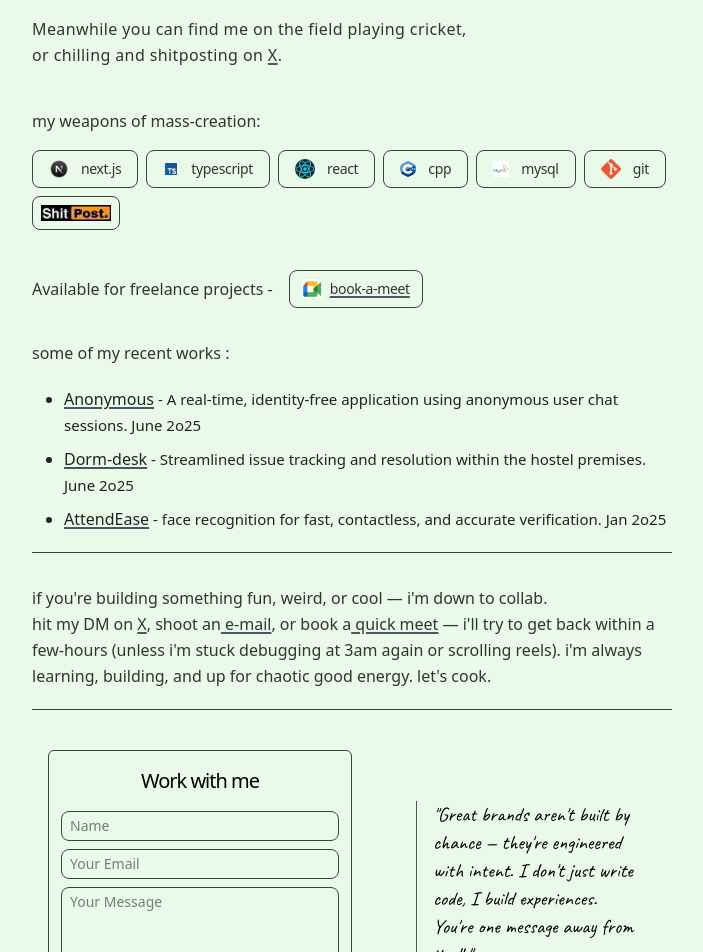
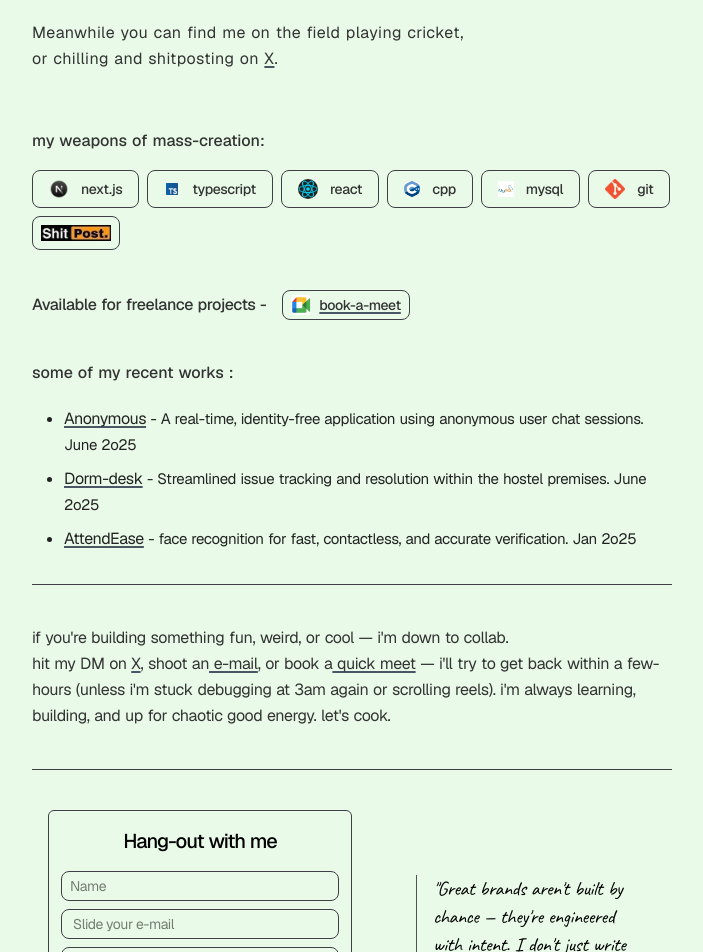
Before and after one commit to Rival-05/Portfolio, a Next.js app: page / in a window 1280 px wide. Shown: the part 340-1292 px from the top of the page, without its empty margins (288-991 px from the left). Built offline with nearby package versions, Linux system fonts and the light colour scheme.

Commit message:
Minor Fixes and adjustments.

```diff
--- a/src/app/globals.css
+++ b/src/app/globals.css
@@ -20,7 +20,7 @@
 }
 
 .underlining-links{
-  @apply underline underline-offset-2 decoration-gray-600 transition-all duration-200 hover:decoration-gray-400 cursor-pointer decoration-2;
+  @apply underline underline-offset-2 decoration-gray-600 transition-all duration-100 hover:decoration-gray-400 dark:hover:text-[#ffffff] cursor-pointer decoration-2;
 }
 
 body {
--- a/src/app/layout.tsx
+++ b/src/app/layout.tsx
@@ -2,6 +2,7 @@ import type { Metadata } from "next";
 import { GeistSans } from 'geist/font/sans';
 import "./globals.css";
 import { ThemeInitScript } from "@/my_components/ThemeInitScript";
+
 
 export const metadata: Metadata = {
   title: "rival.me",
@@ -14,9 +15,9 @@ export default function RootLayout({
   children: React.ReactNode;
 }>) {
   return (
-    <html lang="en" suppressHydrationWarning>
+    <html lang="en" className={GeistSans.className} suppressHydrationWarning>
       <head><ThemeInitScript/></head>
-       <body className = {`$GeistSans.className`} suppressHydrationWarning>
+       <body suppressHydrationWarning>
         {children}
       </body>
     </html>
--- a/src/my_components/DarkModeToggle.tsx
+++ b/src/my_components/DarkModeToggle.tsx
@@ -24,7 +24,7 @@ export default function DarkModeToggle() {
   return (
     <button
       onClick={toggleTheme}
-      className="py-2 md:mt-0 mt-4 rounded-full transition-opacity duration-100  hover:opacity-70 cursor-pointer"
+      className="py-2 md:mt-0 mt-4 rounded-full outline-none transition-opacity duration-100  hover:opacity-70 cursor-pointer"
       aria-label="Toggle Dark Mode"
     >
       <svg
--- a/src/my_components/Small.tsx
+++ b/src/my_components/Small.tsx
@@ -9,7 +9,7 @@ export const Last = () => {
                 <p>© 2025<a href="#" className="underlining-links text-sm" >  rival.me </a></p>
                 <div className="flex gap-3 text-lg">
                 <a href="https://x.com/Rival_o5" target="_blank" rel="noopener noreferrer" className="hover:text-blue-500"><FaTwitter /></a>
-                <a href="https://github.com/Rival-05" target="_blank" rel="noopener noreferrer" className="hover:text-gray-500"><FaGithub /></a>
+                <a href="https://github.com/Rival-05" target="_blank" rel="noopener noreferrer" className="hover:text-gray-800 dark:hover:text-[#ffffff] dark:text-gray-300"><FaGithub /></a>
                 <a href="https://www.linkedin.com/in/rivalo5/" target="_blank" rel="noopener noreferrer" className="hover:text-blue-500"><FaLinkedin /></a>
                 <a href="https://www.instagram.com/rivalxdezines/" target="_blank" rel="noopener noreferrer" className="hover:text-pink-600"><FaInstagram /></a>
                 <a href="mailto:rivalo3.chat@gmail.com" className="hover:text-orange-300"><FaEnvelope /></a>
--- a/src/my_components/achievements.tsx
+++ b/src/my_components/achievements.tsx
@@ -2,25 +2,25 @@ import React from 'react';
 
 export const Achieved = () => {
     return(
-        <div className='flex flex-col mt-8'>
-            <span className='font-medium tracking-normal text-[#333333] dark:text-gray-300'>some of my recent works : </span>
+        <div className='flex flex-col mt-10'>
+            <span className='font-medium tracking-normal text-[#333333] dark:text-gray-200'>some of my recent works : </span>
             <div className='mt-3 flex flex-wrap pl-8  gap-3 rounded-lg '>
-                <ol className='list-disc text-[#222222] dark:text-gray-200 items-center'>
+                <ol className='list-disc text-[#222222] dark:text-gray-300 items-center'>
                     <li >
                         <div className='flex-row gap-2 items-center mt-2'>
-                            <a href="#" className="underline underline-offset-2 decoration-gray-600 transition-all duration-200 hover:decoration-gray-400 mouse-cursor decoration-2">Anonymous</a>
+                            <a href="#" className="underlining-links">Anonymous</a>
                             <span className='flex-wrap text-[15px]'> - A real-time, identity-free application using anonymous user chat sessions. June 2o25</span>
                         </div>
                     </li>
                     <li >
                         <div className='flex-row  gap-2 items-center mt-2'>
-                            <a href="#" className="underline underline-offset-2 decoration-gray-600 transition-all duration-200 hover:decoration-gray-400 mouse-cursor decoration-2">Dorm-desk</a>
+                            <a href="#" className="underlining-links">Dorm-desk</a>
                             <span className='flex-wrap text-[15px]'> - Streamlined issue tracking and resolution within the hostel premises. June 2o25</span>
                         </div>
                     </li>
                     <li >
                         <div className='flex-row gap-2 items-center mt-2'>
-                            <a href="#" className="underline underline-offset-2 decoration-gray-600 transition-all duration-200 hover:decoration-gray-400 mouse-cursor decoration-2">AttendEase</a>
+                            <a href="#" className="underlining-links">AttendEase</a>
                             <span className='flex-wrap text-[15px]'> - face recognition for fast, contactless, and accurate verification. Jan 2o25</span>
                         </div>
                     </li>
--- a/src/my_components/ad.tsx
+++ b/src/my_components/ad.tsx
@@ -2,9 +2,9 @@ import React from 'react';
 
 export const Ad = () => {
     return(
-        <div className='mt-8'>
+        <div className='mt-10 '>
             if you're building something fun, weird, or cool — i'm down to collab. <br />
-            hit my DM on <a href="https://x.com/Rival_o5" className="underlining-links">X</a>, shoot an
+            hit my DM on <a href="https://x.com/Rival_o5" className='underlining-links'>X</a>, shoot an
             <a href="mailto:rivalo3.chat@gmail.com" className='underlining-links'> e-mail</a>, or book a
             <a href="https://cal.com/rajat-tripathi/30min" className='underlining-links'> quick meet</a> — i'll try
             to get back within a few-hours (unless i'm stuck debugging at 3am again or scrolling reels). i'm
--- a/src/my_components/bookameet.tsx
+++ b/src/my_components/bookameet.tsx
@@ -3,12 +3,12 @@ import React from 'react';
 export const Bookameat = () => {
     return(
         <div className='flex flex-wrap gap-2 mt-10 items-center'>
-            <span className='font-medium'>Available for freelance projects - </span>
+            <span className='font-medium dark:text-gray-200'>Available for freelance projects - </span>
             <br />
-            <div className='flex flex-row gap-3 items-center justify-between px-3 py-2 border  border-zinc-700 cursor-pointer hover:shadow-md rounded-lg text-sm font-medium tracking-tight'>
-                <a href="https://cal.com/rajat-tripathi/30min" className='flex flex-row gap-2 justify-between items-center'>
+            <div className='flex flex-row gap-3 items-center justify-between px-2 py-1 border border-zinc-700 cursor-pointer hover:shadow-lg rounded-lg text-sm font-medium tracking-tight'>
+                <a href="https://cal.com/rajat-tripathi/30min" className='flex flex-row underlining-links gap-2 justify-between items-center'>
                     <img src="/util/gmeet.png" alt="Gmeet" className='w-5 h-5 rounded' />
-                    <span className='underline underline-offset-2 decoration-gray-600 transition-all duration-200 hover:decoration-gray-400 mouse-cursor decoration-2'>book-a-meet</span>
+                    <span >book-a-meet</span>
                 </a>
             </div>
         </div>
--- a/src/my_components/contact.tsx
+++ b/src/my_components/contact.tsx
@@ -39,7 +39,7 @@ export default function ContactForm() {
 
   return (
     <form onSubmit={handleSubmit} className="flex flex-col gap-2 w-[70%] sm:w-[50%] justify-between px-3 py-2 border dark:border-2 border-zinc-700 trasition-all duration-300 hover:shadow-md rounded-md text-sm font-medium ">
-      <h1 className="font-medium text-xl py-2 dark:text-[#FFFFFF] text-[#000000] text-center tracking-tighter">Work with me</h1>
+      <h1 className="font-medium text-xl py-2 dark:text-[#FFFFFF] text-[#000000] text-center cursor-default tracking-tighter">Hang-out with me</h1>
 
       <input
         type="text"
@@ -53,7 +53,7 @@ export default function ContactForm() {
       <input
         type="email"
         name="email"
-        placeholder="Your Email"
+        placeholder=" Slide your e-mail"
         value={form.email}
         onChange={handleChange}
         className="w-full py-1 px-2 border dark:border-2 outline-none rounded-lg border-zinc-700 focus:border-zinc-600 font-normal dark:text-gray-200 text-[#000000]"
@@ -61,7 +61,7 @@ export default function ContactForm() {
 
       <textarea
         name="message"
-        placeholder="Your Message"
+        placeholder="Drop your idea like a pro..."
         value={form.message}
         onChange={handleChange}
         className="min-h-20 resize-none overflow-hidden w-full py-1 px-2 border dark:border-2 outline-none rounded-lg border-zinc-700 focus:border-zinc-600 font-normal dark:text-gray-200 text-[#000000]"
@@ -71,7 +71,7 @@ export default function ContactForm() {
         type="submit"
         className="w-full py-2 dark:bg-blue-600 bg-blue-500 dark:text-gray-300 text-gray-800 hover:text-gray-900 hover:bg-blue-600 dark:hover:text-gray-100 rounded-lg dark:hover:bg-blue-700 transition-all duration-300"
       >
-        Send Message
+        Ship It ⚡
       </button>
 
       {status && <p className="text-center text-sm text-red-500">{status}</p>}
--- a/src/my_components/navbar.tsx
+++ b/src/my_components/navbar.tsx
@@ -5,7 +5,7 @@ export const Nav = () =>{
     return(
         <nav className="py-5 mb-3 lg:mb-10 md:mb-10">
           <div className="flex flex-col md:flex-row md:items-center justify-between">
-              <div className="flex items-center ">
+              <div className="flex items-center outline-none ">
                   <a href="#" className="flex-none lg:flex items-center gap-3 text-3xl font-semibold text-[#000000] dark:text-[#FFFFFF] antialiased tracking-tight">rival.me
                   <Glow />
                   </a>
--- a/src/my_components/section.tsx
+++ b/src/my_components/section.tsx
@@ -9,21 +9,21 @@ export const Sextion = () =>{
     return(
         <section className="flex-col justify-center items-center py-3">
         <h1 className="text-2xl dark:text-[#FFFFFF] text-[#000000] font-medium tracking-tight">dev ~ i debug in prod btw.</h1>
-        <div className="flex flex-col mt-5 dark:text-gray-300 text-[#333333] leading-relaxed ">
-            <p className="tracking-wide">i'm a 21-year-old and a final year web developer <br />
-            and an active member of the dev-community. From debugging <br />at 2am to shipping side
-            projects for fun, I love building clean,<br /> functional web apps that just work.
+        <div style={{ wordSpacing: '1px' }} className="flex flex-col cursor-default mt-5 dark:text-[#D4D4D4] text-[#333333] tracking-tight leading-relaxed">
+            <p className="tracking-normal">i'm a 21-year-old and a final year web developer
+            and an <br /> active member of the dev-community. From <br /> debugging at 2am to shipping side
+            projects for fun, I love building <br /> clean, functional web apps that just work.
             </p>
-            <p className="tracking-wide mt-4 mb-4">Meanwhile you can find me on the field playing cricket,
+            <p className="tracking-wide mt-5 mb-4">Meanwhile you can find me on the field playing cricket,
             <br />or chilling and shitposting on <a href="https://x.com/Rival_o5" className="underlining-links">X</a>.
             </p>
-            <div className="mt-6 mb-2 font-medium tracking-normal ">my weapons of mass-creation:</div>
+            <div className="mt-10 mb-2 font-medium tracking-normal dark:text-gray-200">my weapons of mass-creation:</div>
             <Techie />
             <Bookameat />
             <Achieved />
-            <hr className="mt-5 border-zinc-700"/>
+            <hr className="mt-8 border-zinc-700"/>
             <Ad />
-            <hr className="mt-5 border-zinc-700"/>
+            <hr className="mt-10 border-zinc-700"/>
             <Contactdiv />
         </div>
         </section>
```
